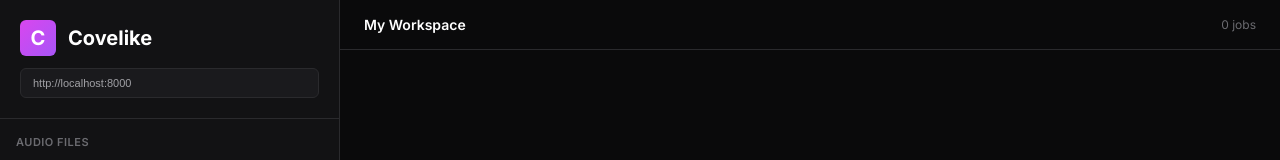
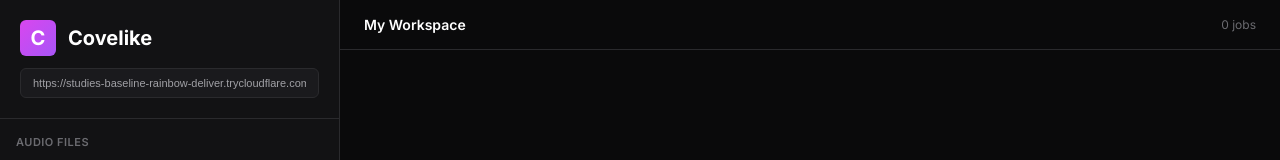
Before and after one commit to s1ckasfukml/Covelike-UI, a plain HTML site: page docs/index.html in a window 1280 px wide. Shown: the top 160 px of the page. Drawn offline with Linux system fonts and the light colour scheme; no server answers.

Commit message:
update-api-url

```diff
--- a/docs/index.html
+++ b/docs/index.html
@@ -309,7 +309,8 @@
   </div>
 
   <script>
-    const API_URL = localStorage.getItem('api_url') || 'http://localhost:8000';
+    const DEFAULT_API = 'https://studies-baseline-rainbow-deliver.trycloudflare.com';
+    const API_URL = localStorage.getItem('api_url') || DEFAULT_API;
     let trackId = null, refId = null, engine = 'seedvc';
     let jobs = [];
     let jobsHash = '';
```
